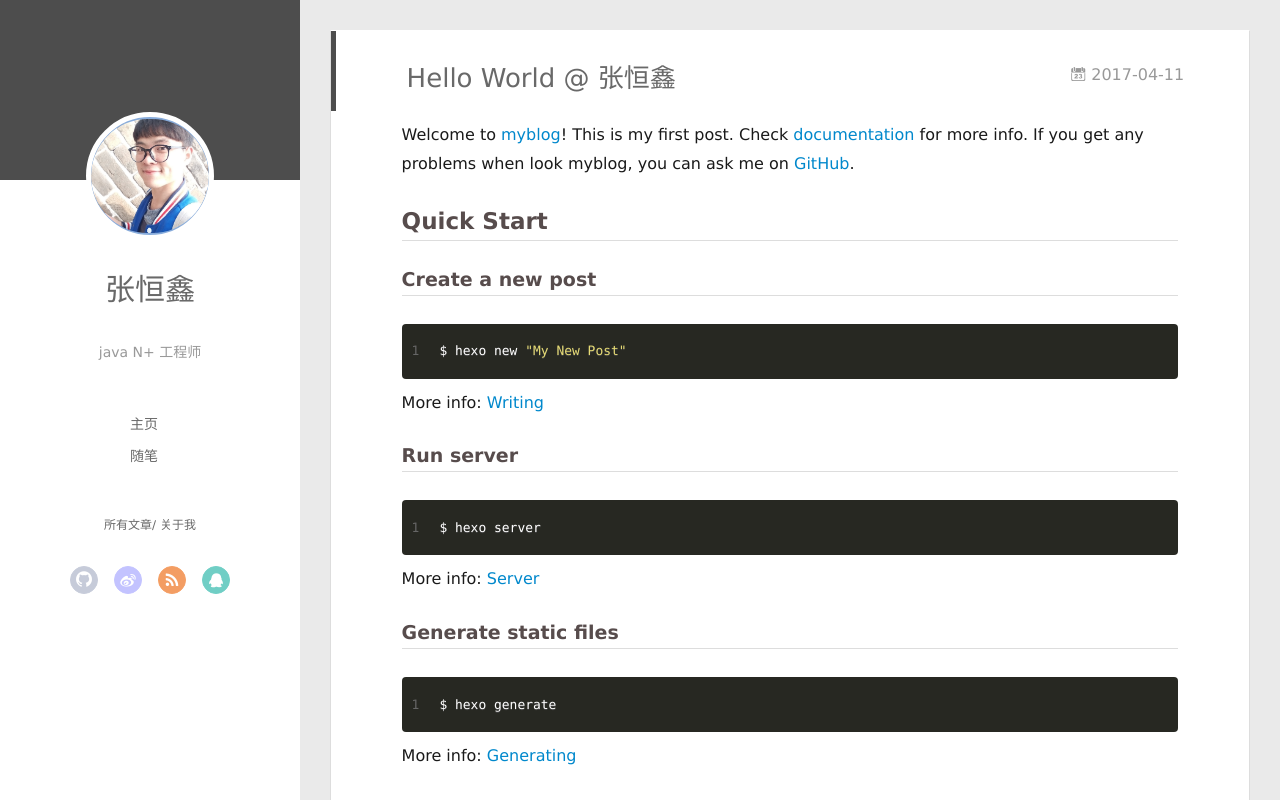
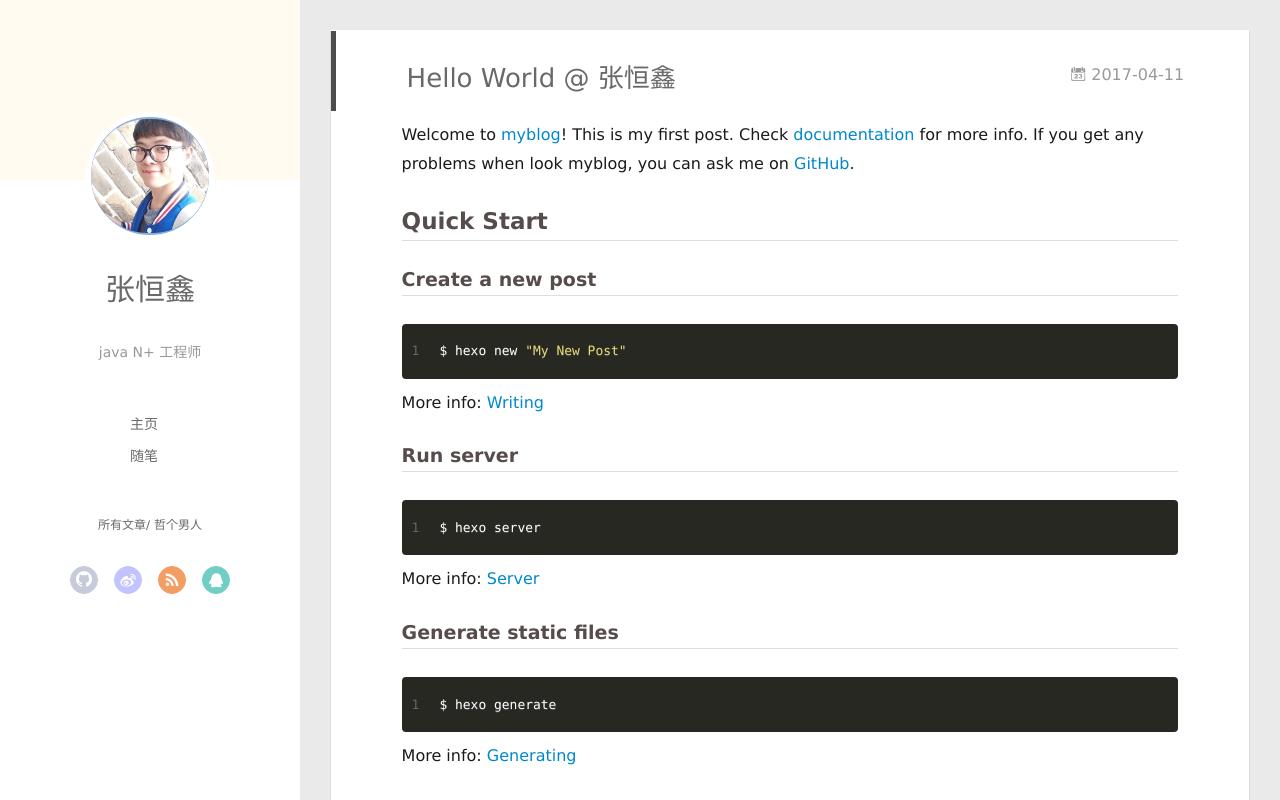
Before and after one commit to zhanghengxin/zhanghengxin.github.io-back, a plain HTML site: page 2017/04/11/hello-world/index.html in a window 1280 px wide. Drawn offline with Linux system fonts and the light colour scheme.

Commit message:
Site updated: 2017-04-12 15:59:43

```diff
--- a/2017/04/11/hello-world/index.html
+++ b/2017/04/11/hello-world/index.html
@@ -43,7 +43,7 @@
     <canvas id="anm-canvas" class="anm-canvas"></canvas>
     <div class="left-col" q-class="show:isShow">
 
-<div class="overlay" style="background: #4d4d4d"></div>
+<div class="overlay" style="background: #fffbf0"></div>
 <div class="intrude-less">
 	<header id="header" class="inner">
 		<a href="/" class="profilepic">
@@ -74,7 +74,7 @@
 
 
 
-    			<a q-on="click: openSlider(e, 'aboutme')" href="javascript:void(0)">关于我</a>
+    			<a q-on="click: openSlider(e, 'aboutme')" href="javascript:void(0)">哲个男人</a>
 
 
 		</nav>
@@ -98,7 +98,7 @@
     <div class="mid-col" q-class="show:isShow,hide:isShow|isFalse">
 
 <nav id="mobile-nav">
-  	<div class="overlay js-overlay" style="background: #4d4d4d"></div>
+  	<div class="overlay js-overlay" style="background: #fffbf0"></div>
 	<div class="btnctn js-mobile-btnctn">
   		<div class="slider-trigger list" q-on="click: openSlider(e)"><i class="icon icon-sort"></i></div>
 	</div>
@@ -354,7 +354,7 @@
 
 
 
-      <li style="width: 50%" q-on="click: openSlider(e, 'aboutme')"><a href="javascript:void(0)" q-class="active:aboutme">关于我</a></li>
+      <li style="width: 50%" q-on="click: openSlider(e, 'aboutme')"><a href="javascript:void(0)" q-class="active:aboutme">哲个男人</a></li>
 
 
     </ul>
```
Also changed, not shown: archives/2017/04/index.html (+4 -4 lines), archives/2017/index.html (+4 -4 lines), archives/index.html (+4 -4 lines), index.html (+4 -4 lines).
